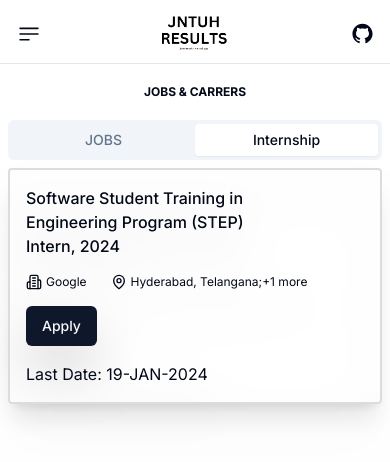
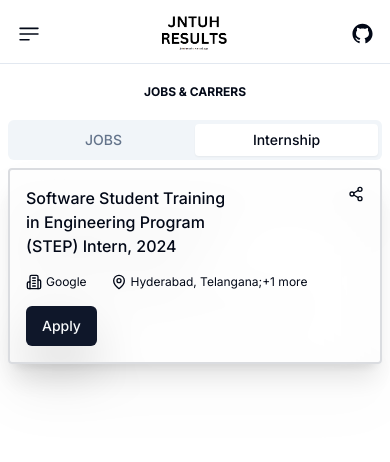
Before and after one commit to ThilakReddyy/JNTUHRESULTS-WEB, a Next.js app: page /carrers in a window 390 px wide. Shown: the top 462 px of the page. Built offline with nearby package versions, Linux system fonts and the light colour scheme; a web font is replaced by a local one.

Commit message:
Add:share

```diff
--- a/app/carrers/page.tsx
+++ b/app/carrers/page.tsx
@@ -1,8 +1,23 @@
+"use client";
 import { Button } from "@/components/ui/button";
 import { Tabs, TabsContent, TabsList, TabsTrigger } from "@/components/ui/tabs";
 import Link from "next/link";
 
 const Carrers = () => {
+  function shareUrl(link: any, title: string) {
+    if (!navigator.share) return;
+
+    const sharedText = `*Check out the JOB title!* \n\n ${title}\n\n\n`;
+
+    navigator
+      .share({
+        title: "Check out this website!",
+        text: sharedText,
+        url: link,
+      })
+      .then(() => console.log("Successfully shared!"))
+      .catch((error) => console.log("Error sharing:", error));
+  }
   return (
     <>
       <div className="m-2 text-[30%] sm:text-[45%]  md:text-[60%] lg:text-[100%]">
@@ -25,12 +40,58 @@ const Carrers = () => {
           </TabsContent>
           <TabsContent value="internships">
             <div className=" rounded drop-shadow-2xl border-2 border-[#dadce0] shadow-xl p-4 lg:p-8">
-              <div
-                className=" lg:text-[24px] font-medium max-w-[70%]"
-                id="title"
-              >
-                Software Student Training in Engineering Program (STEP) Intern,
-                2024
+              <div className="flex">
+                <div
+                  className="justify-start lg:text-[24px] font-medium max-w-[70%]"
+                  id="title"
+                >
+                  Software Student Training in Engineering Program (STEP)
+                  Intern, 2024
+                </div>
+                <div className="w-[100%] flex justify-end ">
+                  <svg
+                    onClick={() =>
+                      shareUrl(
+                        "https://www.google.com/about/careers/applications/jobs/results/99460232238768838-software-student-training-in-engineering-program-step-intern-2024",
+                        "Software Student Training in Engineering Program (STEP)Intern, 2024",
+                      )
+                    }
+                    xmlns="http://www.w3.org/2000/svg"
+                    width="16"
+                    height="16"
+                    viewBox="0 0 24 24"
+                    fill="none"
+                    stroke="currentColor"
+                    strokeWidth="2"
+                    strokeLinecap="round"
+                    strokeLinejoin="round"
+                    className="block cursor-pointer md:hidden lucide lucide-share-2"
+                  >
+                    <circle cx="18" cy="5" r="3" />
+                    <circle cx="6" cy="12" r="3" />
+                    <circle cx="18" cy="19" r="3" />
+                    <line x1="8.59" x2="15.42" y1="13.51" y2="17.49" />
+                    <line x1="15.41" x2="8.59" y1="6.51" y2="10.49" />
+                  </svg>
+                  <svg
+                    xmlns="http://www.w3.org/2000/svg"
+                    width="24"
+                    height="24"
+                    viewBox="0 0 24 24"
+                    fill="none"
+                    stroke="currentColor"
+                    strokeWidth="2"
+                    strokeLinecap="round"
+                    strokeLinejoin="round"
+                    className="hidden md:block lucide lucide-share-2"
+                  >
+                    <circle cx="18" cy="5" r="3" />
+                    <circle cx="6" cy="12" r="3" />
+                    <circle cx="18" cy="19" r="3" />
+                    <line x1="8.59" x2="15.42" y1="13.51" y2="17.49" />
+                    <line x1="15.41" x2="8.59" y1="6.51" y2="10.49" />
+                  </svg>
+                </div>
               </div>
               <div className="mt-4">
                 <div className="flex items-center">
@@ -124,7 +185,6 @@ const Carrers = () => {
                   </Link>
                 </Button>
               </div>
-              <div className="text-black-700 mt-4">Last Date: 19-JAN-2024</div>
             </div>
           </TabsContent>
         </Tabs>
```
Also changed, not shown: 2 other files (tests, documents, lock files or other folders).
